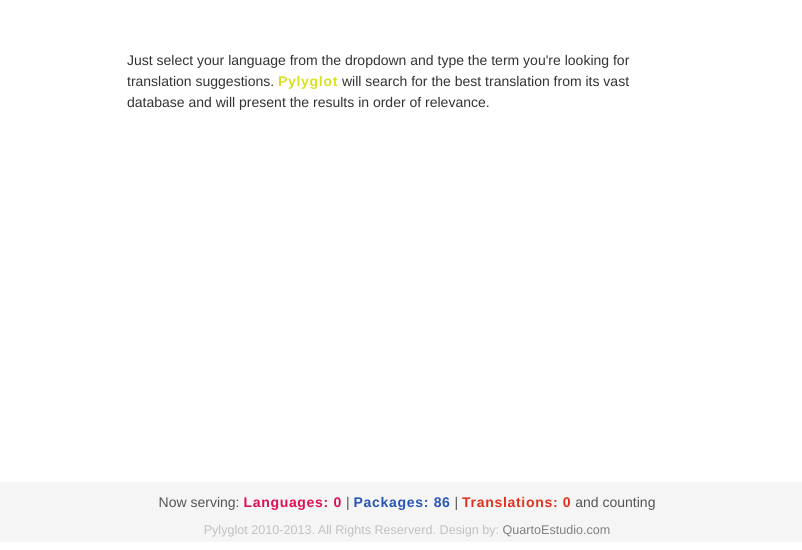
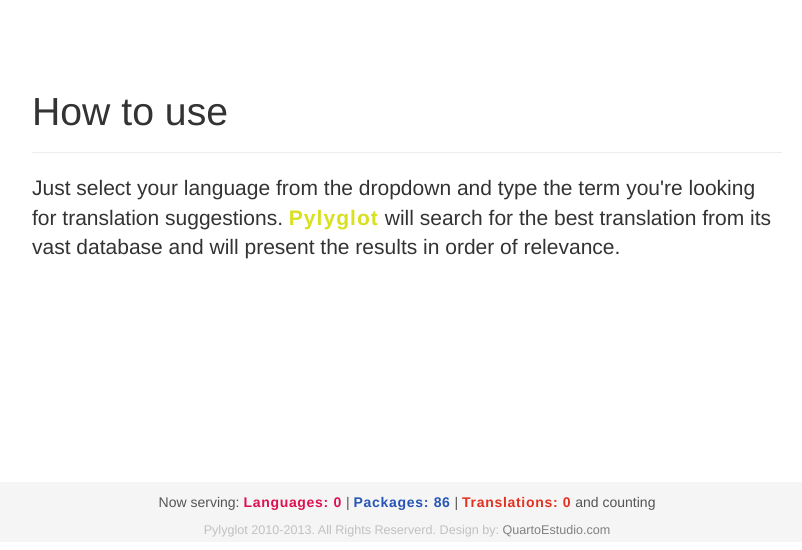
Before and after one commit to omaciel/pylyglot, a Django app: page /howto/ in a window 1280 px wide. Shown: the part 258-808 px from the top of the page, without its empty margins (233-1035 px from the left). Run offline with Django 3.2, Linux system fonts and the light colour scheme; data comes from the database, SQL or seed files in the repository; data that the repository does not hold is empty; parts of the project's set-up code (start-up, migrations or seed data) failed here and were passed over.

Commit message:
Update how to use page style to Bootstrap

```diff
--- a/pylyglot/static/css/style.css
+++ b/pylyglot/static/css/style.css
@@ -65,10 +65,6 @@ footer span#languages-number			{ color:#DD1152; }
 footer span#packages-number				{ color:#2855B5; }
 footer span#sentences-number			{ color:#E13220; }
 
-div#informational							{ padding-left:20px; padding-right:20px; width:600px; margin:auto;}
-div#informational p							{ line-height:1.5em; margin-bottom:1em;}
-div#informational span#pylyglot             { font-weight:bold; color:#D9E021; letter-spacing:.05em;}
-
 #contribute	{ margin:50px 0;}
 #contribute h4 { padding-top:15px;}
 
@@ -126,6 +122,13 @@ body {
   background: rgba(255, 255, 255, 0.9);
 }
 
+.lead .pylyglot {
+  font-weight:bold;
+  color:#D9E021;
+  letter-spacing:.05em;
+}
+
+
 /*
  * Chosen customizations
  */
--- a/pylyglot/templates/howto.html
+++ b/pylyglot/templates/howto.html
@@ -2,7 +2,12 @@
 {% load i18n %}
 
 {% block content %}
-<div id="informational">
-    <p>{% trans "Just select your language from the dropdown and type the term you're looking for translation suggestions. <span id='pylyglot'>Pylyglot</span> will search for the best translation from its vast database and will present the results in order of relevance." %}</p>
-</div>
+<div class="row">
+  <div class="col-md-8 col-md-offset-2">
+    <div class="page-header">
+      <h1>{% trans "How to use" %}</h1>
+    </div>
+    <p class="lead">{% trans "Just select your language from the dropdown and type the term you're looking for translation suggestions. <span class=\"pylyglot\">Pylyglot</span> will search for the best translation from its vast database and will present the results in order of relevance." %}</p>
+  </div>
+</div><!-- /.row -->
 {% endblock %}
```
